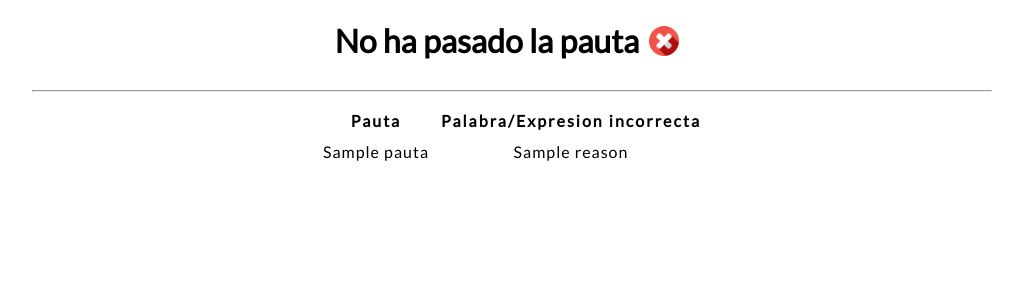
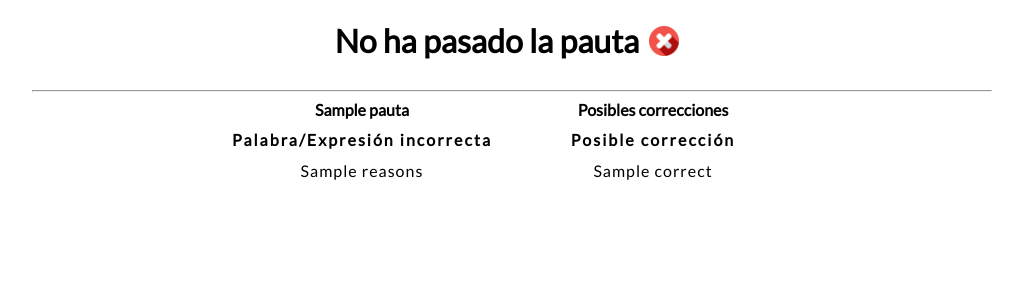
Before and after one commit to josiito/TFG-DEV, a Django app: template PaginaWebTFG/PaginaWeb/templates/resultado.html in a window 1280 px wide. Shown: the part 47-347 px from the top of the page, without its empty margins (128-1151 px from the left). Run offline with Django 4.2, Linux system fonts and the light colour scheme; the template is opened without the code that fills it: most values are stand-ins (such as "Sample title", 1, 10 or a date in 2020).

Commit message:
[Desarrollo] Modificada la pagina que muestra los resultados. Ahora se muestran las posibles correcciones con los errores que corrigen.

```diff
--- a/PaginaWebTFG/PaginaWeb/templates/resultado.html
+++ b/PaginaWebTFG/PaginaWeb/templates/resultado.html
@@ -3,6 +3,12 @@
 
 {% block contenido %}
 
+    {% if error %}
+        <divs class="center-items">
+            <h1 style="background-color: rgba(240, 128, 128, .5);">{{ error }}</h1>
+        </div>
+
+        {% else %}
             {% if passed %}
             <div class="center-items">
                 <h1>No hay nada que corregir</h1>
@@ -19,23 +25,50 @@
 
                 <div class="center-items">
                     <table>
+                        {% if pauta %}
+                            <caption>
+                                <strong>{{ pauta }}</strong>
+                            </caption>
+                        {% endif %}
                         <thead>
                             <tr>
-                        <th>Pauta</th>
-                        <th>Palabra/Expresion incorrecta</th>
+                                <th>Palabra/Expresi&oacute;n incorrecta</th>
                             </tr>
                         </thead>
                         <tbody>
-                    {% for reason in reasons %}
+                            {% for reasons in reasons %}
                                 <tr>
-                            <td>{{ pauta }}</td>
-                            <td>{{ reason }}</td>
+                                    <td>{{ reasons }}</td>
                                 </tr>
                             {% endfor %}
                         </tbody>
+                    </table>
+
+                    <table style="width: 300px;">
+                        {% if pauta %}
+                            <caption>
+                                <strong>Posibles correcciones</strong>
+                            </caption>
+                        {% endif %}
+                        {% if correccion %}
+                            <thead>
+                                <tr>
+                                    <th>Posible correcci&oacute;n</th>
+                                </tr>
+                            </thead>
+                            <tbody>
+                                {% for correct in correccion %}
+                                    <tr>
+                                        <td>{{ correct }}</td>
+                                    </tr>
+                                {% endfor %}
+                            </tbody>
+                        {% endif %}
                     </table>
                 </div>
 
             {% endif %}
 
+    {% endif %}
+
 {% endblock contenido %}
```
Lines whose indentation alone changed are shown as unchanged.
